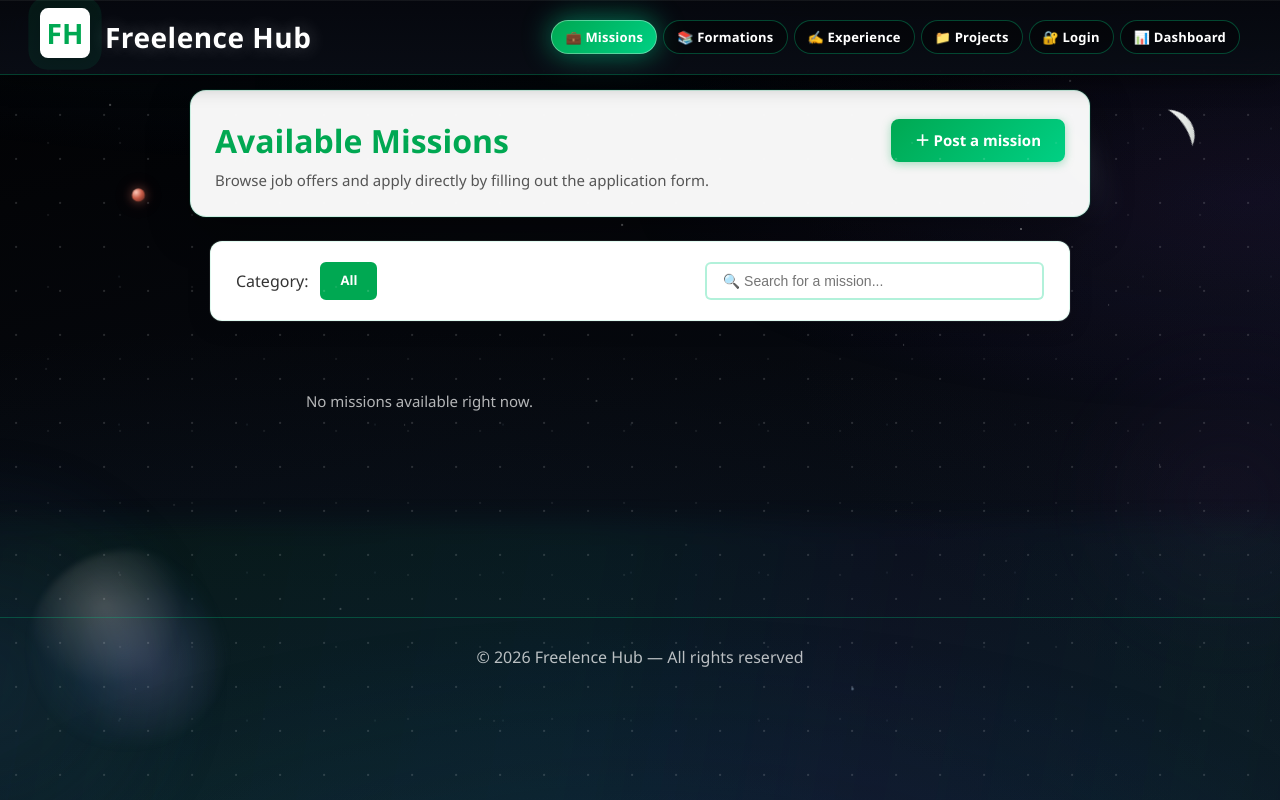
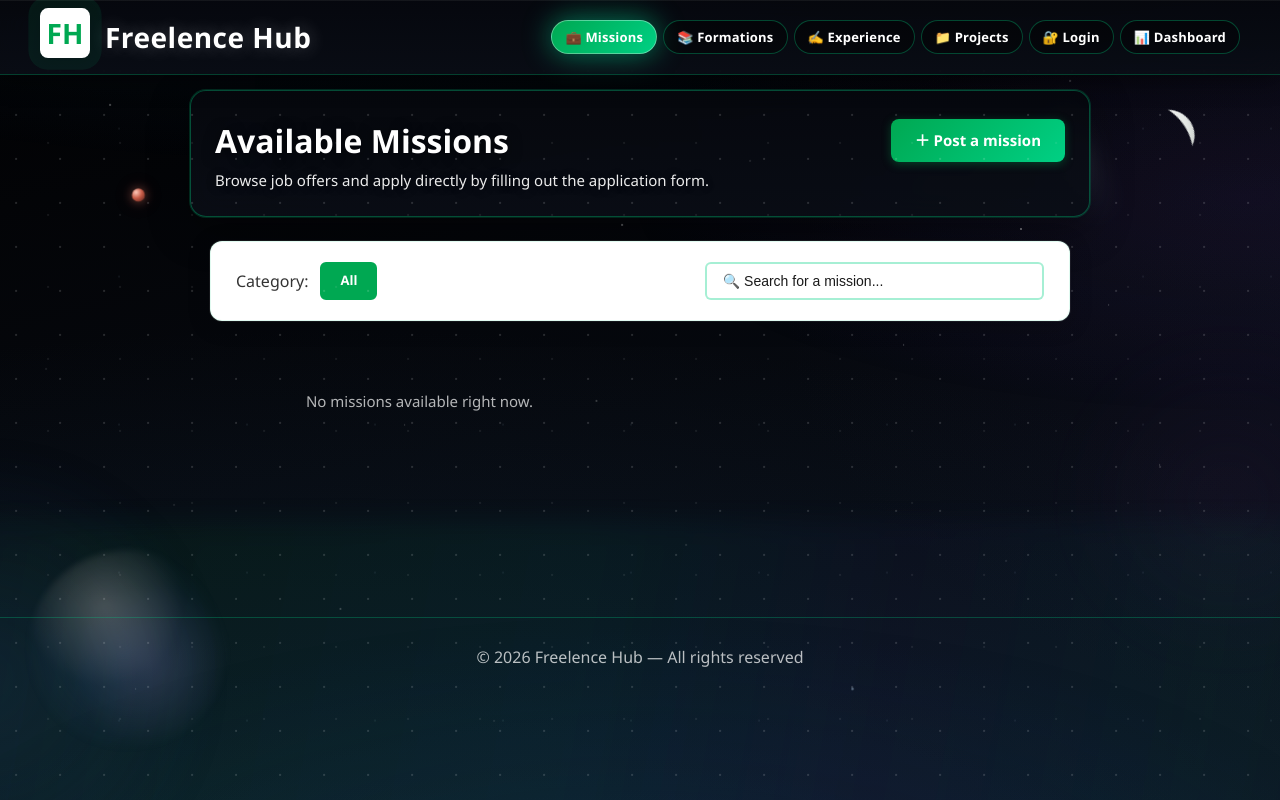
Before and after one commit to GENIX2190/Freelancers_Hub, a PHP site: page /Views/missions/candidature.html in a window 1280 px wide. Run offline with PHP 8.4, Linux system fonts and the light colour scheme; data that the repository does not hold is empty; some libraries are stand-ins or nearby versions.

Commit message:
Missions hero: white headline text on dark glass; force white search input
Co-authored-by: Cursor <cursoragent@cursor.com>

```diff
--- a/Views/missions/candidature.html
+++ b/Views/missions/candidature.html
@@ -5,7 +5,7 @@
     <meta name="viewport" content="width=device-width, initial-scale=1.0">
     <title>Missions & Applications - Freelence Hub</title>
     <link rel="stylesheet" href="../assets/css/common.css">
-    <link rel="stylesheet" href="css/candidature.css?v=9">
+    <link rel="stylesheet" href="css/candidature.css?v=10">
 </head>
 <body class="page-auth page-missions">
 
--- a/Views/missions/css/candidature.css
+++ b/Views/missions/css/candidature.css
@@ -273,8 +273,14 @@ button.filter-btn {
 
 /* ═══ Cosmic front (body.page-auth.page-missions — Projects / Experience parity) ═══ */
 body.page-auth.page-missions > .hero {
-    background: rgba(255, 255, 255, 0.96);
-    color: #00a852;
+    background: linear-gradient(
+        180deg,
+        rgba(6, 8, 14, 0.92) 0%,
+        rgba(10, 14, 22, 0.88) 100%
+    );
+    backdrop-filter: saturate(120%) blur(14px);
+    -webkit-backdrop-filter: saturate(120%) blur(14px);
+    color: #fff;
     border-top: none;
     border-radius: 16px;
     max-width: 900px;
@@ -282,8 +288,8 @@ body.page-auth.page-missions > .hero {
     padding: 28px 24px 26px;
     box-shadow:
         0 12px 40px rgba(0, 0, 0, 0.35),
-        0 0 0 1px rgba(0, 208, 132, 0.12);
-    border: 1px solid rgba(0, 208, 132, 0.18);
+        0 0 0 1px rgba(0, 208, 132, 0.22);
+    border: 1px solid rgba(0, 208, 132, 0.35);
     text-align: left;
 }
 
@@ -292,12 +298,15 @@ body.page-auth.page-missions .missions-hero-inner {
 }
 
 body.page-auth.page-missions .hero .page-header h1 {
-    color: #00a852;
+    color: #fff;
+    font-weight: 800;
+    text-shadow: 0 2px 14px rgba(0, 0, 0, 0.55);
 }
 
 body.page-auth.page-missions .hero .page-header p {
-    color: #555;
+    color: rgba(255, 255, 255, 0.92);
     opacity: 1;
+    text-shadow: 0 1px 10px rgba(0, 0, 0, 0.45);
 }
 
 body.page-auth.page-missions main {
@@ -319,6 +328,7 @@ body.page-auth.page-missions footer p {
 }
 
 body.page-auth.page-missions .filters {
+    color-scheme: light;
     box-shadow:
         0 4px 22px rgba(0, 0, 0, 0.22),
         0 0 0 1px rgba(255, 255, 255, 0.08);
@@ -326,9 +336,25 @@ body.page-auth.page-missions .filters {
 }
 
 body.page-auth.page-missions .search-input {
-    background: rgba(255, 255, 255, 0.97);
-    border-color: rgba(0, 208, 132, 0.3);
-    color: #222;
+    color-scheme: light;
+    background: #ffffff !important;
+    background-color: #ffffff !important;
+    border: 2px solid rgba(0, 208, 132, 0.35);
+    color: #1a1a1a !important;
+    -webkit-text-fill-color: #1a1a1a !important;
+    caret-color: #111;
+}
+
+body.page-auth.page-missions .search-input::placeholder {
+    color: #6b7280;
+    opacity: 1;
+}
+
+body.page-auth.page-missions .search-input:focus {
+    outline: none;
+    border-color: #00a852;
+    background: #ffffff !important;
+    box-shadow: 0 0 0 3px rgba(0, 168, 82, 0.18);
 }
 
 body.page-auth.page-missions .mission-card {
```
